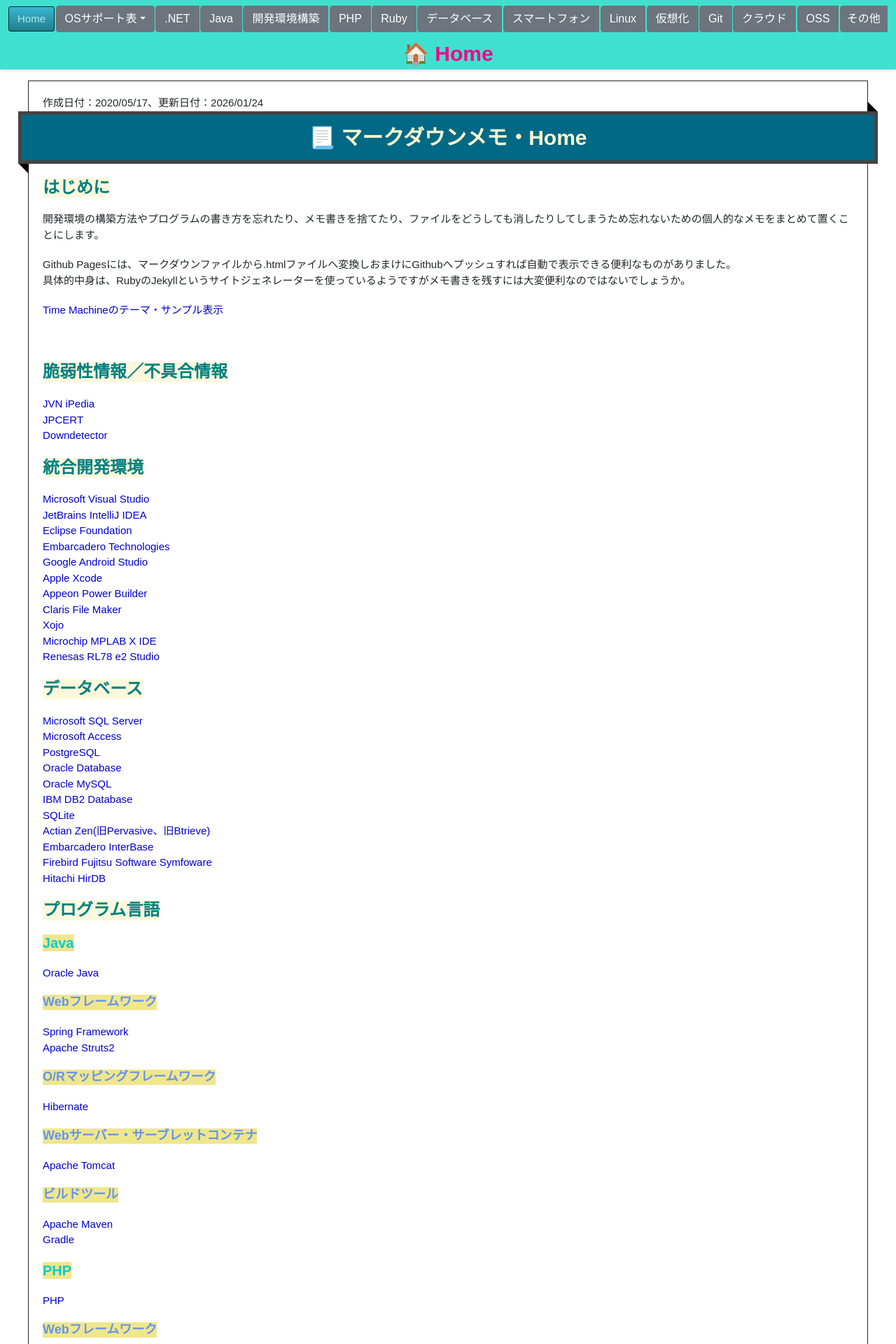
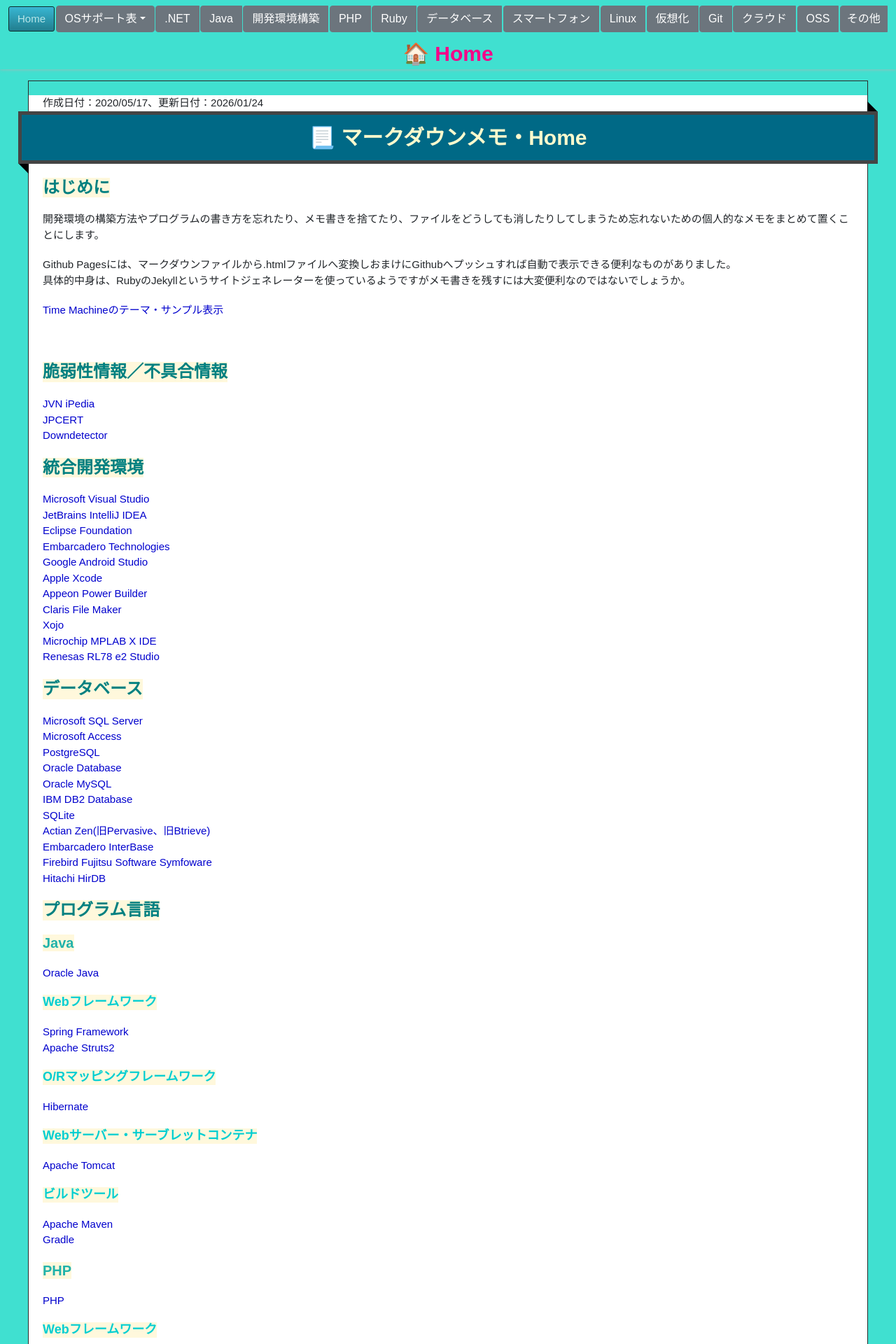
Before and after one commit to person-carrying-water/person-carrying-water.github.io, a Jekyll site: the page built from index.md, in a window 1280 px wide. Shown: the top 1920 px of the page at 70% size. Built offline with Jekyll 4.4.1, drawn with Linux system fonts in a browser that asks for light colours; nearby versions of some CDN libraries; emoji names are drawn with the system emoji font.

Commit message:
Win260207

```diff
--- a/_sass/jekyll-theme-time-machine.scss
+++ b/_sass/jekyll-theme-time-machine.scss
@@ -7,7 +7,7 @@
   font-family: Arial, Arial, Helvetica, sans-serif;
   line-height: 1.5;
   /* background: #D1D1D1; */
-  background: white;
+  background: turquoise;
 }
 
 a {
@@ -365,7 +365,7 @@
 .markdown-body h1 {
   display: table;
   font-size: 28px;
-  background-color: khaki;
+  background-color: cornsilk;
 }
 
 .markdown-body h2 {
@@ -378,21 +378,22 @@
 .markdown-body h3 {
   display: table;
   font-size: 20px;
-  color: darkturquoise;
-  background-color: khaki;
+  color: lightseagreen;
+  background-color: cornsilk;
 }
 
 .markdown-body h4 {
   display: table;
   font-size: 18px;
-  color: cornflowerblue;
-  background-color: khaki;
+  color: darkturquoise;
+  background-color: cornsilk;
 }
 
 .markdown-body h5 {
   display: inline-block;
   font-size: 16px;
-  background-color: khaki;
+  color: cornflowerblue;
+  background-color: cornsilk;
 }
 
 /* コードブロック */
@@ -524,7 +525,7 @@
 .markdown-body blockquote {
   /* font-style: italic; */
   color:  midnightblue;
-  background-color: lightyellow;
+  background-color: lavender;
   font-family: Arial, sans-serif;
   /*font-family: Georgia, serif;*/
   font-size: 15px;
```
